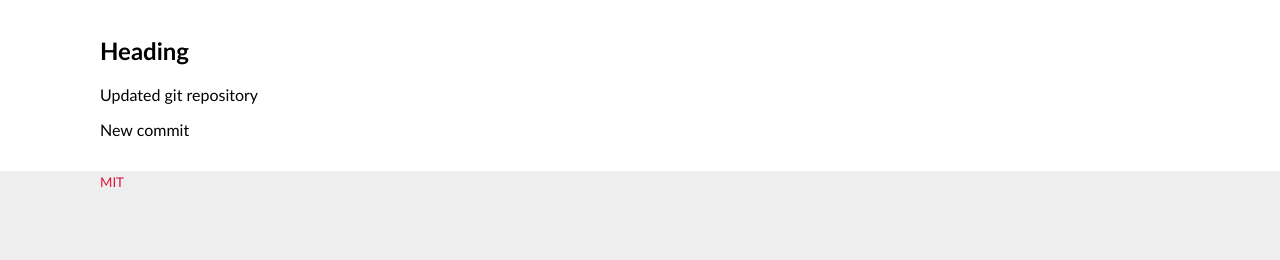
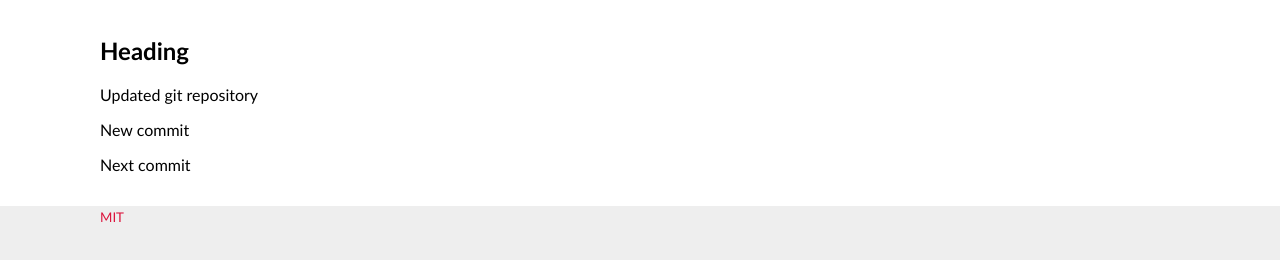
Before and after one commit to blizn/git-cli-test, a plain HTML site: page index.html in a window 1280 px wide. Shown: the part 82-342 px from the top of the page. Drawn offline with Linux system fonts and the light colour scheme.

Commit message:
some more p text

```diff
--- a/index.html
+++ b/index.html
@@ -18,6 +18,7 @@
       <h2>Heading</h2>
       <p>Updated git repository</p>
       <p>New commit</p>
+      <p>Next commit</p>
     </div>
     <!-- .container-->
   </div>
```
